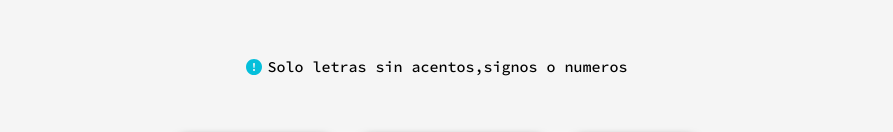
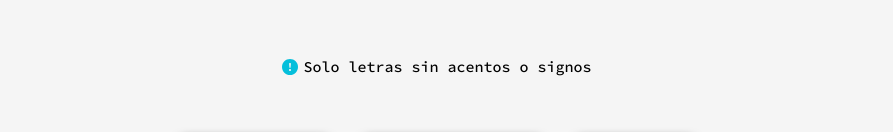
Before and after one commit to Willianwt2000/Encriptador-de-texto, a plain HTML site: page index.html in a window 1280 px wide. Shown: the part 466-598 px from the top of the page, without its empty margins (203-1096 px from the left). Drawn offline with nearby package versions, Linux system fonts and the light colour scheme.

Commit message:
actualizando

```diff
--- a/index.html
+++ b/index.html
@@ -50,7 +50,7 @@
 
     <div class="advertenciaGroup">
       <img src="./img/bi_exclamation-circle-fill.svg" alt="">
-      <p id="advice" class="advice">Solo letras sin acentos,signos o numeros</p>
+      <p id="advice" class="advice">Solo letras sin acentos o signos</p>
     </div>
 
     <div class="btns">
```
